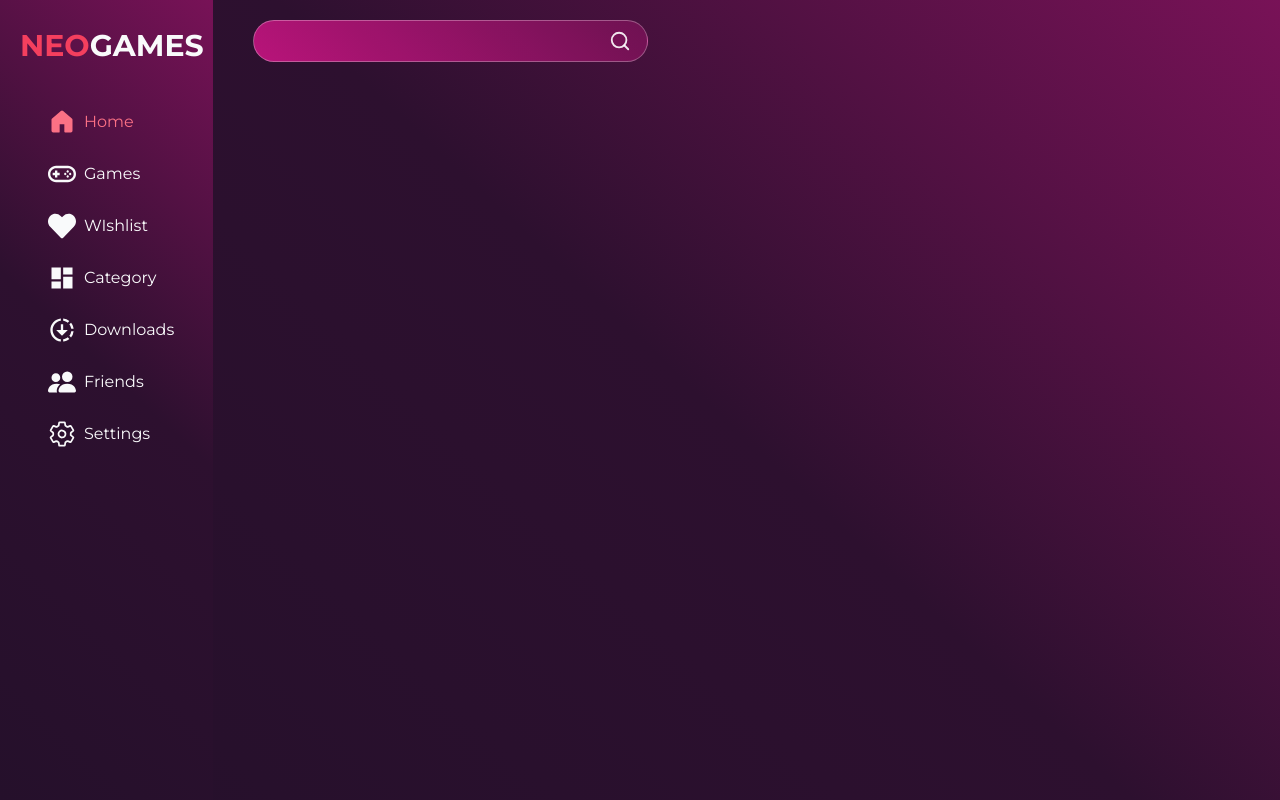
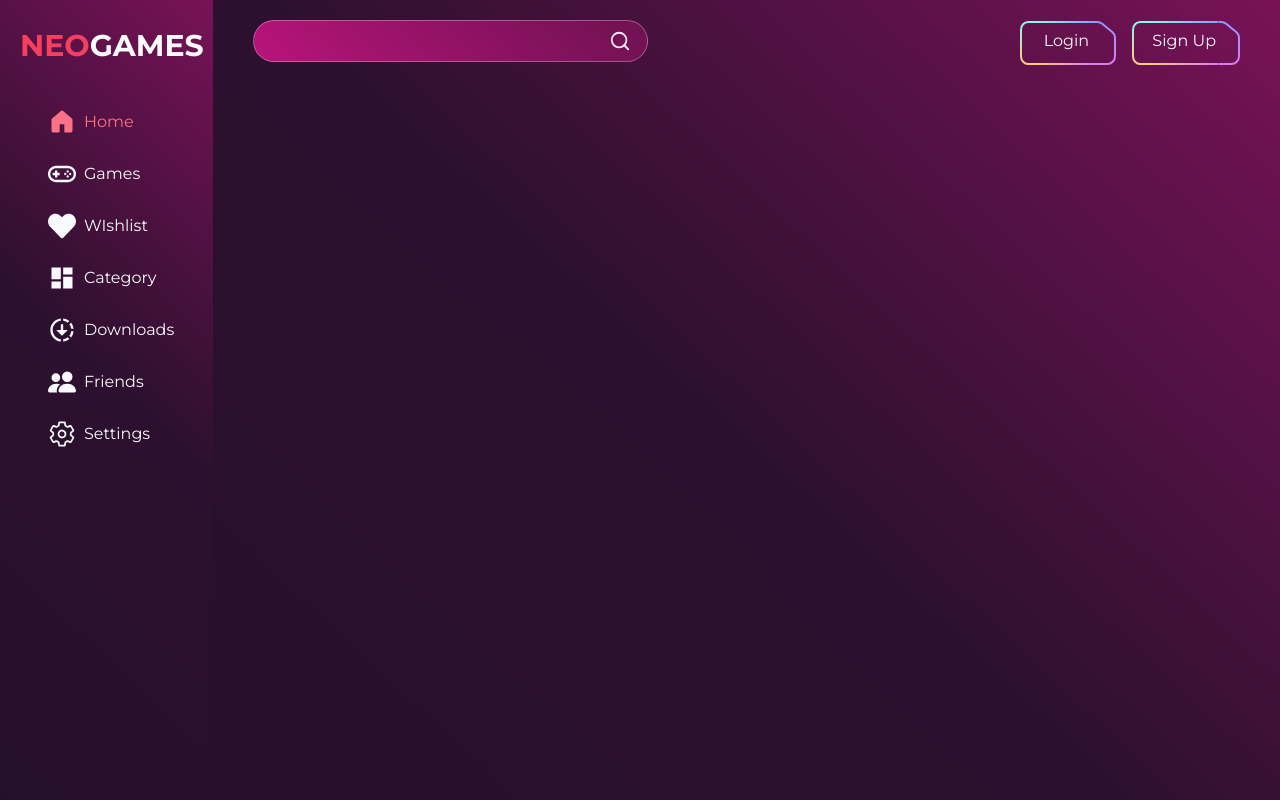
Before and after one commit to AbdelrahmanHesham-dev/Games-Store-Next.js, a Next.js app: page / in a window 1280 px wide. Built offline with nearby package versions, Linux system fonts and the light colour scheme.

Commit message:
add button components

```diff
--- a/app/(grid)/layout.tsx
+++ b/app/(grid)/layout.tsx
@@ -2,6 +2,7 @@ import GridContainer from "../components/defaults/GridContainer";
 import SideBar from "../components/nav/SideBar";
 import NavBar from "../components/nav/NavBar";
 import MaxWidthWrapper from "../components/defaults/MaxWidthWrapper";
+import ButtonGradient from "../components/ButtonGradient"
 
 export default function RootLayout({
   children,
@@ -10,6 +11,7 @@ export default function RootLayout({
 }>) {
   return (
     <main className="dark grid h-screen ">
+      <ButtonGradient />
       <GridContainer className="background" cols={12}>
         <SideBar />
         <MaxWidthWrapper className="col-span-full lg:col-span-10">
--- /dev/null
+++ b/app/components/ButtonGradient.tsx
@@ -0,0 +1,32 @@
+const ButtonGradient = () => {
+  return (
+    <svg className="block" width={0} height={0}>
+      <defs>
+        <linearGradient id="btn-left" x1="50%" x2="50%" y1="0%" y2="100%">
+          <stop offset="0%" stopColor="#89F9E8" />
+          <stop offset="100%" stopColor="#FACB7B" />
+        </linearGradient>
+        <linearGradient id="btn-top" x1="100%" x2="0%" y1="50%" y2="50%">
+          <stop offset="0%" stopColor="#D87CEE" />
+          <stop offset="100%" stopColor="#FACB7B" />
+        </linearGradient>
+        <linearGradient id="btn-bottom" x1="100%" x2="0%" y1="50%" y2="50%">
+          <stop offset="0%" stopColor="#9099FC" />
+          <stop offset="100%" stopColor="#89F9E8" />
+        </linearGradient>
+        <linearGradient
+          id="btn-right"
+          x1="14.635%"
+          x2="14.635%"
+          y1="0%"
+          y2="100%"
+        >
+          <stop offset="0%" stopColor="#9099FC" />
+          <stop offset="100%" stopColor="#D87CEE" />
+        </linearGradient>
+      </defs>
+    </svg>
+  );
+};
+
+export default ButtonGradient;
--- /dev/null
+++ b/app/components/ButtonSvg.tsx
@@ -0,0 +1,60 @@
+const ButtonSvg = (white: boolean) => (
+  <>
+    <svg
+      className="absolute top-0 lg:left-1 left-0"
+      width="21"
+      height="44"
+      viewBox="0 0 21 44"
+    >
+      <path
+        fill={white ? "white" : "none"}
+        stroke={white ? "white" : "url(#btn-left)"}
+        strokeWidth="2"
+        d="M21,43.00005 L8.11111,43.00005 C4.18375,43.00005 1,39.58105 1,35.36365 L1,8.63637 C1,4.41892 4.18375,1 8.11111,1 L21,1"
+      />
+    </svg>
+    <svg
+      className="absolute top-0 left-[1.3125rem] w-[calc(100%-2.625rem)]"
+      height="44"
+      viewBox="0 0 100 44"
+      preserveAspectRatio="none"
+      fill={white ? "white" : "none"}
+    >
+      {white ? (
+        <polygon
+          fill="white"
+          fillRule="nonzero"
+          points="100 0 100 44 0 44 0 0"
+        />
+      ) : (
+        <>
+          <polygon
+            fill="url(#btn-top)"
+            fillRule="nonzero"
+            points="100 42 100 44 0 44 0 42"
+          />
+          <polygon
+            fill="url(#btn-bottom)"
+            fillRule="nonzero"
+            points="100 0 100 2 0 2 0 0"
+          />
+        </>
+      )}
+    </svg>
+    <svg
+      className="absolute top-0  right-0"
+      width="21"
+      height="44"
+      viewBox="0 0 21 44"
+    >
+      <path
+        fill={white ? "white" : "none"}
+        stroke={white ? "white" : "url(#btn-right)"}
+        strokeWidth="2"
+        d="M0,43.00005 L5.028,43.00005 L12.24,43.00005 C16.526,43.00005 20,39.58105 20,35.36365 L20,16.85855 C20,14.59295 18.978,12.44425 17.209,10.99335 L7.187,2.77111 C5.792,1.62675 4.034,1 2.217,1 L0,1"
+      />
+    </svg>
+  </>
+);
+
+export default ButtonSvg;
--- a/app/components/Search.tsx
+++ b/app/components/Search.tsx
@@ -3,14 +3,14 @@ import React from "react";
 
 const Search = () => {
   return (
-    <div className=" w-full flex relative search-bar group items-center gap-2 justify-between px-4 border border-input  rounded-xl md:w-[40%] bg-main">
+    <div className=" group w-full flex relative search-bar group items-center gap-2 justify-between px-4 border border-input  rounded-xl md:w-[40%] bg-main">
       <input
-        className="py-2  text-base   w-full bg-transparent text-gray-50  border-none   outline-none active:outline-none ring-0 placeholder:text-gray-400"
+        className="py-2 text-base w-full bg-transparent text-gray-50 border-none outline-none active:outline-none ring-0 placeholder:text-gray-400"
         type="text"
         name=""
         id=""
       />
-      <SearchIcon />
+      <SearchIcon className="cursor-pointer duration-200 group-hover:text-rose-400" />
     </div>
   );
 };
--- /dev/null
+++ b/app/components/defaults/ButtonGame.tsx
@@ -0,0 +1,38 @@
+import React, { ReactElement } from "react";
+import ButtonSvg from "../ButtonSvg";
+import Link from "next/link";
+import Spinner from "../defaults/Spinner";
+
+
+const ButtonGame = ({
+  className,
+  link,
+  onClick,
+  text,
+  icon,
+  disabled = false,
+}: {
+  className?: string;
+  link?: string;
+  onClick?: () => void;
+  text: string;
+  icon?: ReactElement;
+  disabled?: boolean;
+}) => {
+  return (
+    <button
+      disabled={disabled}
+      className={`${
+        className || ""
+      } hover:text-rose-400 duration-200 min-w-[100px] relative px-6 flex-initial gap-2 py-2 text-center m-auto`}
+    >
+      {ButtonSvg(false)}
+      <span className="relative">
+        {disabled ? <Spinner /> : link ? <Link href={link}>{text}</Link> : text}
+      </span>
+      {icon && icon}
+    </button>
+  );
+};
+
+export default ButtonGame;
--- /dev/null
+++ b/app/components/defaults/Spinner.tsx
@@ -0,0 +1,10 @@
+import React from "react";
+import { BiLoaderCircle } from "react-icons/bi";
+
+const Spinner = () => {
+  return (
+    <BiLoaderCircle className=" text-rose-400 m-auto w-5 h-5 text-center animate-spin" />
+  );
+};
+
+export default Spinner;
--- a/app/components/nav/NavBar.tsx
+++ b/app/components/nav/NavBar.tsx
@@ -1,12 +1,19 @@
-import React from 'react'
-import Search from '../Search'
+import React from "react";
+import Search from "../Search";
+import ButtonGame from "../defaults/ButtonGame";
 
 const NavBar = () => {
   return (
-    <div>
-      <Search/>
-    </div>
-  )
-}
+    <nav>
+      <header className="flex justify-between items-center">
+        <Search />
+        <div className="flex items-center gap-3">
+          <ButtonGame link="/login" text="Login" />
+          <ButtonGame link="/signup" text="Sign Up" />
+        </div>
+      </header>
+    </nav>
+  );
+};
 
-export default NavBar
+export default NavBar;
--- a/app/components/nav/NavLink.tsx
+++ b/app/components/nav/NavLink.tsx
@@ -17,7 +17,7 @@ const NavLink = ({
       href={navLink.link}
       className={`flex  ${
         isActive ? "  text-rose-400" : " text-gray-50"
-      } hover:text-rose-400   my-2 duration-200 gap-2 items-center p-2  rounded-md`}
+      } hover:text-rose-400 my-2 duration-200 gap-2 items-center p-2 rounded-md`}
     >
       {icon}
       {label}
```
